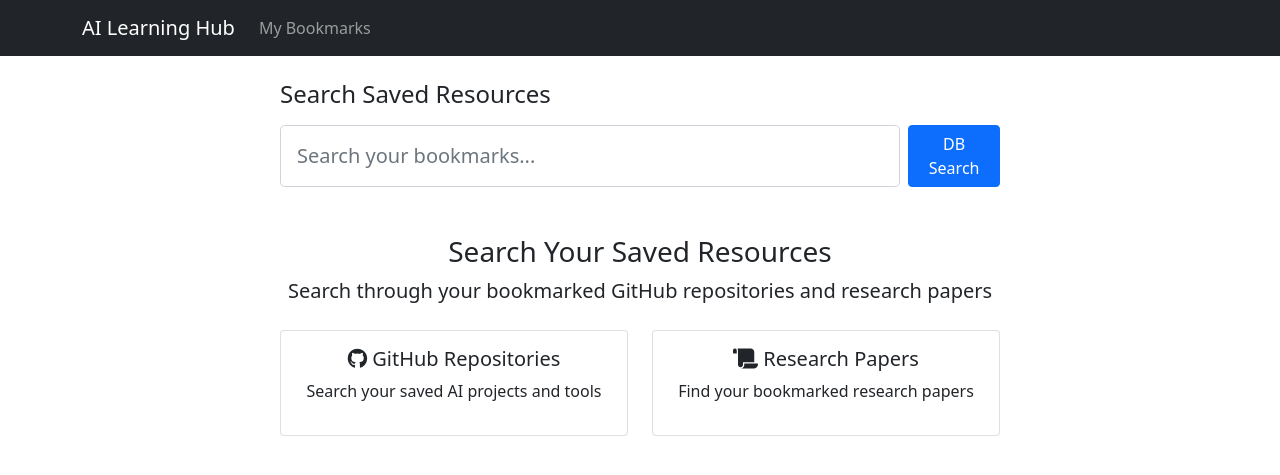
After one commit to AnantaSingh/AILearningHub, a Django app: page /search/local/ in a window 1280 px wide. The commit adds this page. Shown: the top 475 px of the page. Run offline with Django 4.2, Linux system fonts and the light colour scheme.

Commit message:
Adding DB search and adding to DB features

```diff
--- a/ai_learning_hub/urls.py
+++ b/ai_learning_hub/urls.py
@@ -28,4 +28,5 @@ urlpatterns = [
     path('bookmarks/', include('bookmarks.urls')),
     path('api/github/trending/', trending_repos, name='trending_repos'),
     path('github-explorer/', github_explorer_view, name='github_explorer'),
+    path('api/resources/', include('resources.urls')),
 ] + static(settings.MEDIA_URL, document_root=settings.MEDIA_ROOT)
--- a/bookmarks/models.py
+++ b/bookmarks/models.py
@@ -15,6 +15,8 @@ class Bookmark(models.Model):
     created_at = models.DateTimeField(auto_now_add=True)
     source = models.CharField(max_length=50)  # 'GitHub' or 'arXiv'
     metadata = models.JSONField(default=dict)  # For stars, authors, etc.
+    is_bookmarked = models.BooleanField(default=True)  # For user bookmarks
+    is_admin_saved = models.BooleanField(default=False)  # For admin DB saves
 
     class Meta:
         unique_together = ('user', 'url')
--- /dev/null
+++ b/resources/urls.py
@@ -0,0 +1,7 @@
+from django.urls import path
+from . import views
+
+urlpatterns = [
+    path('save/', views.save_to_db, name='save_to_db'),
+    # ... your other URLs
+]
--- a/search/urls.py
+++ b/search/urls.py
@@ -5,4 +5,5 @@ app_name = 'search'
 
 urlpatterns = [
     path('', views.ResourceSearchView.as_view(), name='search'),
+    path('local/', views.local_search_view, name='local_search'),
 ]
--- a/search/views.py
+++ b/search/views.py
@@ -20,16 +20,24 @@ class ResourceSearchView(TemplateView):
             search_service = AIResourceSearchService()
             results = search_service.search_all(query)
 
-            # Check which results are already bookmarked
+            # Get all admin-saved URLs
+            admin_saved_urls = set(
+                Bookmark.objects.filter(is_admin_saved=True)
+                .values_list('url', flat=True)
+            )
+
+            # Check bookmarks
             if self.request.user.is_authenticated:
                 bookmarked_urls = set(
-                    Bookmark.objects.filter(user=self.request.user)
-                    .values_list('url', flat=True)
+                    Bookmark.objects.filter(
+                        user=self.request.user,
+                        is_bookmarked=True
+                    ).values_list('url', flat=True)
                 )
-                print(f"Found {len(bookmarked_urls)} bookmarked URLs")  # Add debug print
 
                 for result in results:
                     result['is_bookmarked'] = result['url'] in bookmarked_urls
+                    result['is_saved_to_db'] = result['url'] in admin_saved_urls
 
             context['resources'] = results
         else:
@@ -75,3 +83,45 @@ class ResourceSearchViewOld(ListView):
             'selected_type': self.request.GET.get('type', '')
         })
         return context
+
+def search_view(request):
+    query = request.GET.get('q', '')
+    local_query = request.GET.get('local_q', '')
+
+    # Your existing API search code here
+    resources = []  # Your API results
+
+    # Add local search if local_query exists
+    local_results = []
+    if local_query:
+        local_results = Bookmark.objects.filter(
+            Q(title__icontains=local_query) |
+            Q(description__icontains=local_query) |
+            Q(source__icontains=local_query)
+        ).distinct()
+
+    return render(request, 'search/search_results.html', {
+        'query': query,
+        'local_query': local_query,
+        'resources': resources,
+        'local_results': local_results,
+    })
+
+def local_search_view(request):
+    query = request.GET.get('q', '')
+    local_results = []
+
+    if query:
+        # Only show items that are admin saved, regardless of bookmark status
+        local_results = Bookmark.objects.filter(
+            is_admin_saved=True  # Only check admin saved flag
+        ).filter(
+            Q(title__icontains=query) |
+            Q(description__icontains=query) |
+            Q(source__icontains=query)
+        ).distinct()
+
+    return render(request, 'search/local_search.html', {
+        'query': query,
+        'local_results': local_results,
+    })
--- a/static/js/bookmark.js
+++ b/static/js/bookmark.js
@@ -109,16 +109,22 @@ function removeBookmark(btn) {
         },
         body: JSON.stringify(data)
     })
-    .then(response => response.json())
+    .then(response => {
+        if (!response.ok) {
+            throw new Error('Network response was not ok');
+        }
+        return response.json();
+    })
     .then(result => {
-        if (result.status === 'removed') {
-            // Remove the entire card
-            const card = btn.closest('.col-md-6');
-            card.remove();
+        if (result.status === 'success') {
+            // Remove the bookmark item from the DOM
+            const bookmarkItem = btn.closest('.bookmark-item');
+            if (bookmarkItem) {
+                bookmarkItem.remove();
 
-            // If no bookmarks left, show empty state
+                // Check if there are any bookmarks left
                 const bookmarksList = document.querySelector('.row');
-            if (!bookmarksList.querySelector('.col-md-6')) {
+                if (!bookmarksList.querySelector('.bookmark-item')) {
                     bookmarksList.innerHTML = `
                         <div class="col-12 text-center">
                             <p class="lead">No bookmarks yet.</p>
@@ -127,6 +133,7 @@ function removeBookmark(btn) {
                     `;
                 }
             }
+        }
     })
     .catch(error => {
         console.error('Error:', error);
--- /dev/null
+++ b/templates/search/local_search.html
@@ -0,0 +1,121 @@
+{% extends 'base/base.html' %}
+{% load static %}
+
+{% block content %}
+<div class="container mt-4">
+    <!-- Search Form -->
+    <div class="row justify-content-center mb-4">
+        <div class="col-md-8">
+            <h4 class="mb-3">Search Saved Resources</h4>
+            <form method="get" class="d-flex">
+                <input type="text" name="q" class="form-control form-control-lg me-2"
+                       placeholder="Search your bookmarks..." value="{{ query }}">
+                <button class="btn btn-primary" type="submit">DB Search</button>
+            </form>
+        </div>
+    </div>
+
+    <!-- Results Section -->
+    <div class="results-section">
+        {% if query %}
+            {% if local_results %}
+                <!-- GitHub Results -->
+                <h3 class="mb-4">
+                    <i class="fab fa-github"></i> GitHub Repositories
+                </h3>
+                <div class="row mb-5">
+                    {% for resource in local_results %}
+                        {% if resource.source == 'GitHub' %}
+                            <div class="col-md-6 mb-4">
+                                <div class="card h-100 border-primary">
+                                    <div class="card-header bg-primary text-white d-flex justify-content-between">
+                                        <i class="fab fa-github"></i>
+                                        {% if resource.metadata.stars %}
+                                            <span>{{ resource.metadata.stars }} ⭐</span>
+                                        {% endif %}
+                                    </div>
+                                    <div class="card-body">
+                                        <h5 class="card-title">{{ resource.title }}</h5>
+                                        <p class="card-text">{{ resource.description }}</p>
+                                        {% if resource.metadata.language %}
+                                            <span class="badge bg-secondary">{{ resource.metadata.language }}</span>
+                                        {% endif %}
+                                    </div>
+                                    <div class="card-footer">
+                                        <a href="{{ resource.url }}" class="btn btn-outline-primary btn-sm" target="_blank">
+                                            <i class="fas fa-external-link-alt"></i> View Repository
+                                        </a>
+                                    </div>
+                                </div>
+                            </div>
+                        {% endif %}
+                    {% endfor %}
+                </div>
+
+                <!-- Research Papers -->
+                <h3 class="mb-4">
+                    <i class="fas fa-scroll"></i> Research Papers
+                </h3>
+                <div class="row">
+                    {% for resource in local_results %}
+                        {% if resource.source == 'arXiv' %}
+                            <div class="col-md-6 mb-4">
+                                <div class="card h-100 border-success">
+                                    <div class="card-header bg-success text-white">
+                                        <i class="fas fa-scroll"></i> arXiv Paper
+                                    </div>
+                                    <div class="card-body">
+                                        <h5 class="card-title">{{ resource.title }}</h5>
+                                        <p class="card-text">{{ resource.description }}</p>
+                                        {% if resource.metadata.authors %}
+                                            <div class="mt-2 small text-muted">
+                                                <strong>Authors:</strong> {{ resource.metadata.authors }}
+                                            </div>
+                                        {% endif %}
+                                    </div>
+                                    <div class="card-footer">
+                                        <a href="{{ resource.url }}" class="btn btn-outline-success btn-sm" target="_blank">
+                                            <i class="fas fa-external-link-alt"></i> View Paper
+                                        </a>
+                                    </div>
+                                </div>
+                            </div>
+                        {% endif %}
+                    {% endfor %}
+                </div>
+            {% else %}
+                <div class="alert alert-info">
+                    No saved resources found for "{{ query }}". Try different keywords.
+                </div>
+            {% endif %}
+        {% else %}
+            <div class="text-center mt-5">
+                <h3>Search Your Saved Resources</h3>
+                <p class="lead">Search through your bookmarked GitHub repositories and research papers</p>
+                <div class="row justify-content-center mt-4">
+                    <div class="col-md-4">
+                        <div class="card">
+                            <div class="card-body">
+                                <h5><i class="fab fa-github"></i> GitHub Repositories</h5>
+                                <p>Search your saved AI projects and tools</p>
+                            </div>
+                        </div>
+                    </div>
+                    <div class="col-md-4">
+                        <div class="card">
+                            <div class="card-body">
+                                <h5><i class="fas fa-scroll"></i> Research Papers</h5>
+                                <p>Find your bookmarked research papers</p>
+                            </div>
+                        </div>
+                    </div>
+                </div>
+            </div>
+        {% endif %}
+    </div>
+</div>
+{% endblock %}
+
+{% block extra_css %}
+<link rel="stylesheet" href="https://cdnjs.cloudflare.com/ajax/libs/font-awesome/5.15.4/css/all.min.css">
+{% endblock %}
```
Also changed, not shown: bookmarks/views.py (+30 -28 lines), resources/models.py (+14 -0 lines), resources/views.py (+44 -0 lines), static/js/admin.js (added, +48 -0 lines), templates/bookmarks/list.html (+5 -4 lines), templates/search/search_results.html (+51 -11 lines), bookmarks/migrations/0003_bookmark_is_admin_saved.py (added), bookmarks/migrations/0004_alter_bookmark_unique_together_and_more.py (added), bookmarks/migrations/0005_alter_bookmark_unique_together_and_more.py (added), resources/migrations/0004_savedresource.py (added). Lines whose indentation alone changed are shown as unchanged.
